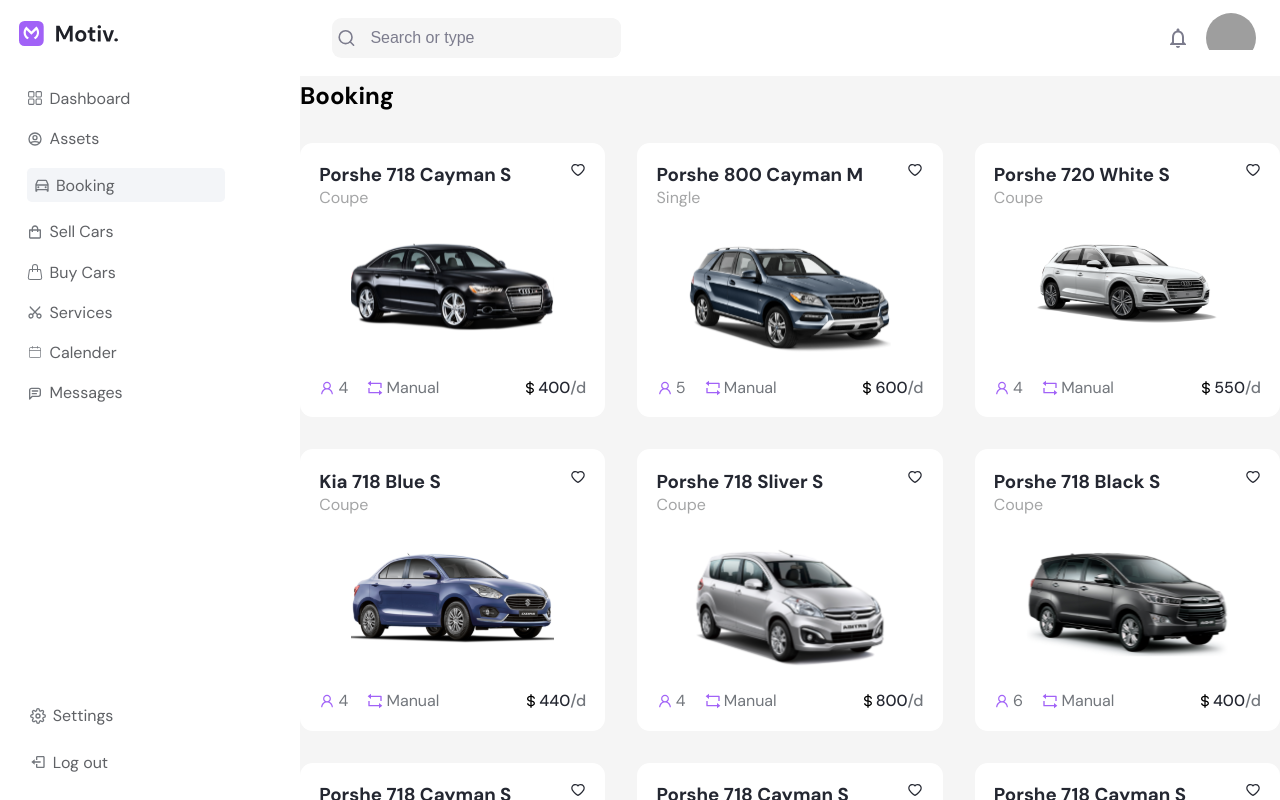
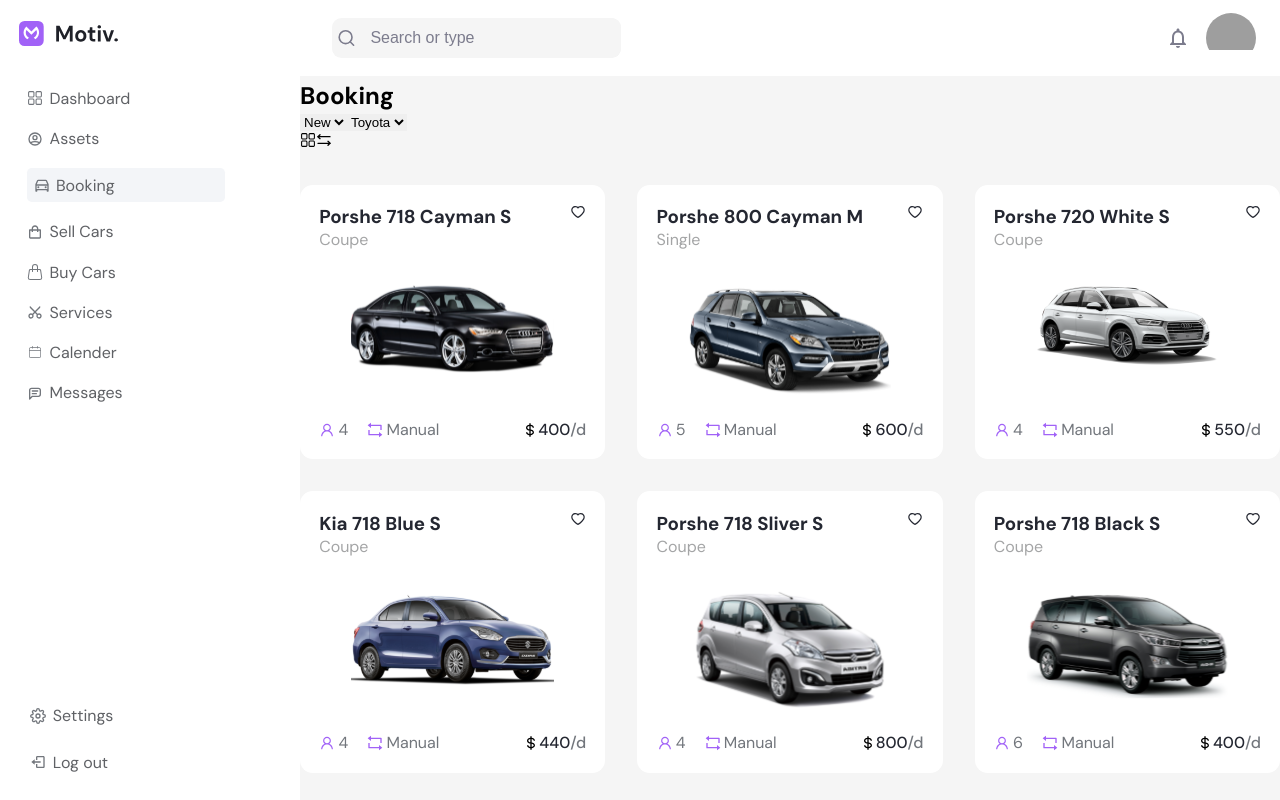
Before and after one commit to sara2lbadry/car-dashboard, a React (Create React App) app: page /booking in a window 1280 px wide. Built offline with nearby package versions, Linux system fonts and the light colour scheme; grey boxes are pictures that could not be loaded.

Commit message:
sorting section jsx

```diff
--- a/src/pages/Booking/Booking.jsx
+++ b/src/pages/Booking/Booking.jsx
@@ -5,12 +5,29 @@ import { AiOutlineHeart } from "react-icons/ai";
 import { AiOutlineUser } from "react-icons/ai";
 import { RiRepeatLine } from "react-icons/ri";
 import { BiDollar } from "react-icons/bi";
+import { RxDashboard } from "react-icons/rx";
+import { TbArrowsLeftRight } from "react-icons/tb";
 
 function Booking() {
   return (
     <section id="booking">
       <div className="booking_container container">
         <h2>Booking</h2>
+        <div className="sort_container">
+          <div className="sort_text">
+            <select name="new">
+              <option>New</option>
+            </select>
+            <select name="Toyota">
+              <option>Toyota</option>
+            </select>
+          </div>
+          <div className="sort_grid">
+            <RxDashboard />
+            <TbArrowsLeftRight />
+          </div>
+        </div>
+
         <div className="cars_container">
           {carsModels.map(
             ({ id, carName, amount, img, people, type, money }) => {
@@ -21,19 +38,29 @@ function Booking() {
                       <h3>{carName}</h3>
                       <AiOutlineHeart />
                     </div>
-                    <span style={{color: `var(--gray-dark6)`}}>{amount}</span>
+                    <span style={{ color: `var(--gray-dark6)` }}>{amount}</span>
                     <img className="carImg" src={img} />
                     <div className="car_info">
                       <div className="info">
-                        <AiOutlineUser style={{color: `var(--primary-purple)`, marginRight: "0.2rem"}} />
+                        <AiOutlineUser
+                          style={{
+                            color: `var(--primary-purple)`,
+                            marginRight: "0.2rem",
+                          }}
+                        />
                         <span>{people}</span>
-                        <RiRepeatLine style={{color: `var(--primary-purple)`, marginRight: "0.2rem"}}/>
+                        <RiRepeatLine
+                          style={{
+                            color: `var(--primary-purple)`,
+                            marginRight: "0.2rem",
+                          }}
+                        />
                         <span>{type}</span>
                       </div>
                       <div className="money">
                         <BiDollar />
                         <span>{money}</span>
-                        <span style={{color: `var(--gray-dark3)`}}>/d</span>
+                        <span style={{ color: `var(--gray-dark3)` }}>/d</span>
                       </div>
                     </div>
                   </div>
```
